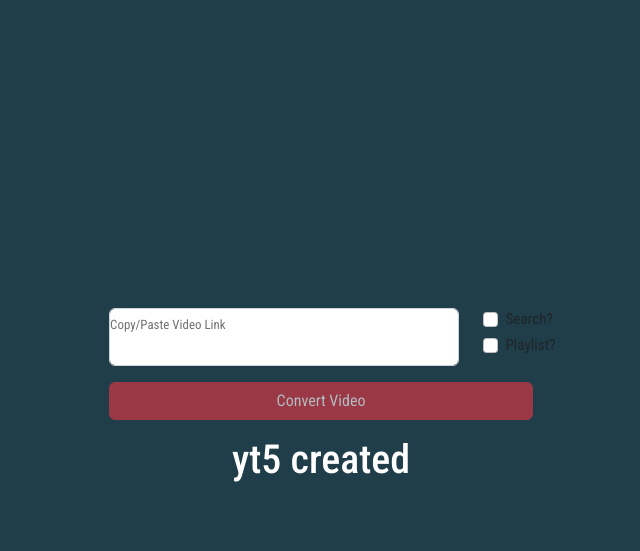
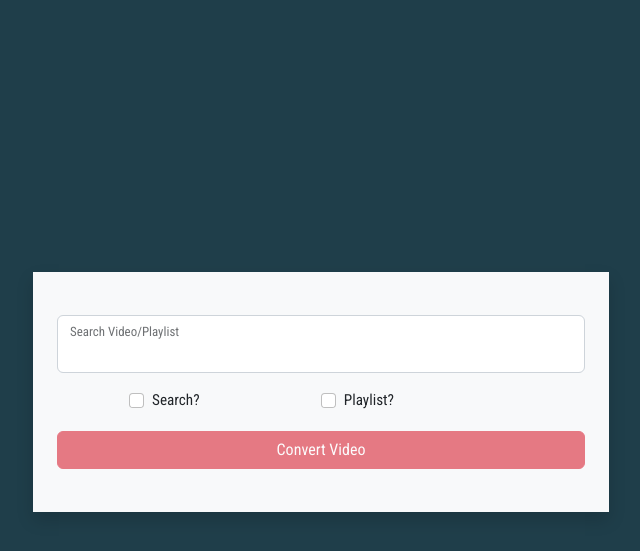
Before and after one commit to PCrews01/yt5, a Flask app: page / in a window 1280 px wide. Shown: the top 551 px of the page, without its empty margins (319-959 px from the left). Run offline with Flask 3, Linux system fonts and the light colour scheme; some libraries are stand-ins or nearby versions.

Commit message:
splash page updated

```diff
--- /dev/null
+++ b/website/templates/components/button.html
@@ -0,0 +1 @@
+<div class="btn btn-wide btn-attention">{{label}}</div>
--- a/website/templates/home.html
+++ b/website/templates/home.html
@@ -3,21 +3,23 @@
 <div class="container ht-100p flex-center">
 	<div class="row w-100">
 		<div class="{% if kind == 'playlist' %} col-6 {% else %} col-12 {% endif %} mb-3 text-dark flex-center">
-			<form action="/" method="POST" class="wd-80p">
-				<div class="row">
-					<div class="form-floating col-10 mb-3">
-						<input type="text" id="yt-link" name="yt-link" class="form-control" oninput="checkLink()" />
-						<label for="yt-link">Copy/Paste Video Link</label>
+			<form action="/" method="POST" class="bg-light shadow wd-100p p-4 o-hidden ht-30d flex-center">
+				<div class="row flex-center">
+					<div class="col-12">
+						<div class="form-floating mb-3">
+							<input type="text" id="yt-link" name="yt-link" class="form-control" oninput="checkLink()" />
+							<label for="yt-link">Search Video/Playlist</label>
+						</div>
 					</div>
-					<div class="col-2 flex-col">
-						<div class="form-check">
+					<div class="col-12 row mb-3 flex-center">
+						<div class="form-check form-check-inline col-4">
 							<input class="form-check-input" type="checkbox" value="search" id="search"
 								name="kind">
 							<label class="form-check-label" for="kind">
 								Search?
 							</label>
 						</div>
-						<div class="form-check">
+						<div class="form-check form-check-inline col-4">
 							<input class="form-check-input" type="checkbox" value="playlist" id="playlist"
 								name="kind">
 							<label class="form-check-label" for="kind">
@@ -71,7 +73,6 @@
 			</div>
 			{% endif %}
 			{% else %}
-			<h1>yt5 created</h1>
 			{% endif %}
 		</div>
 	</div>
```
